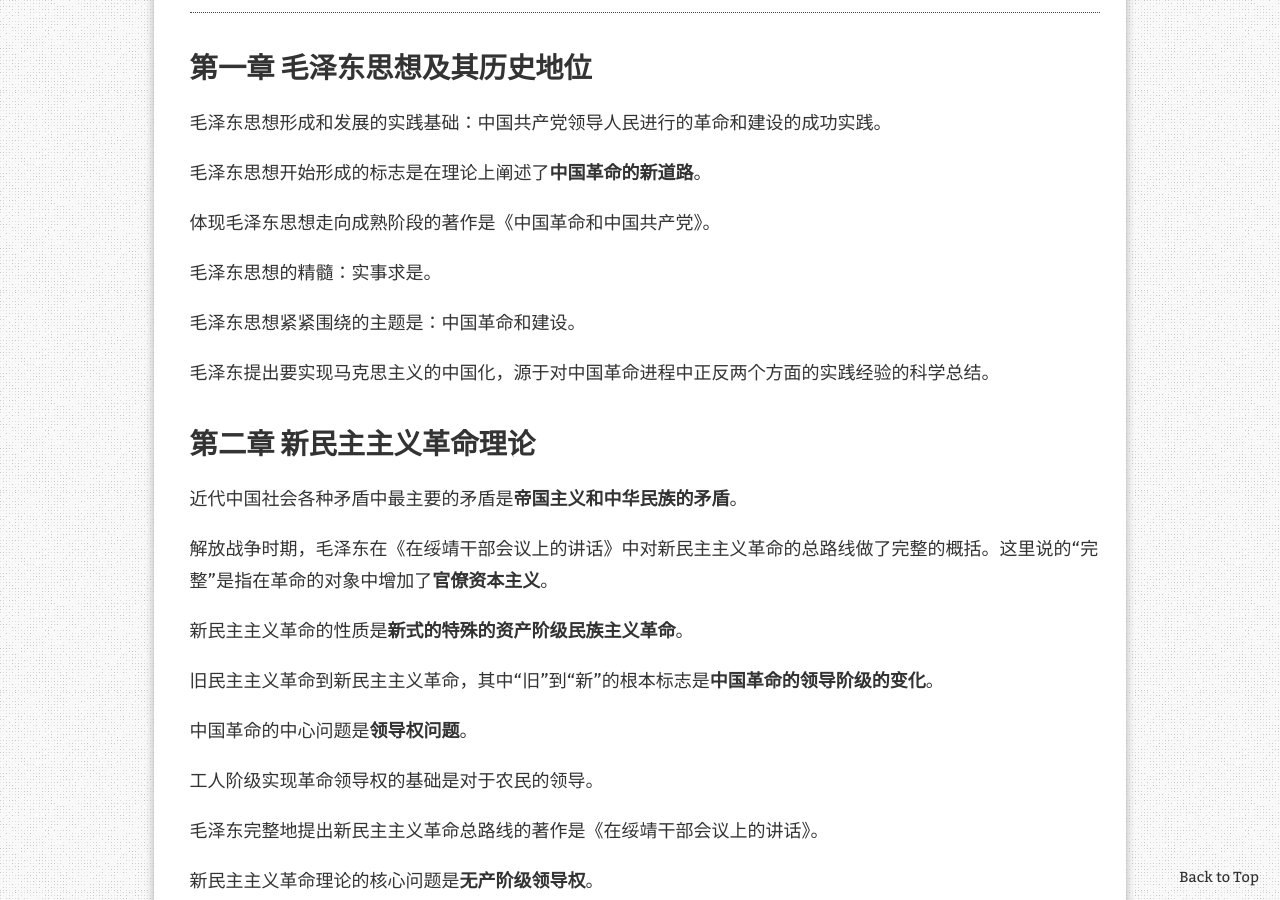
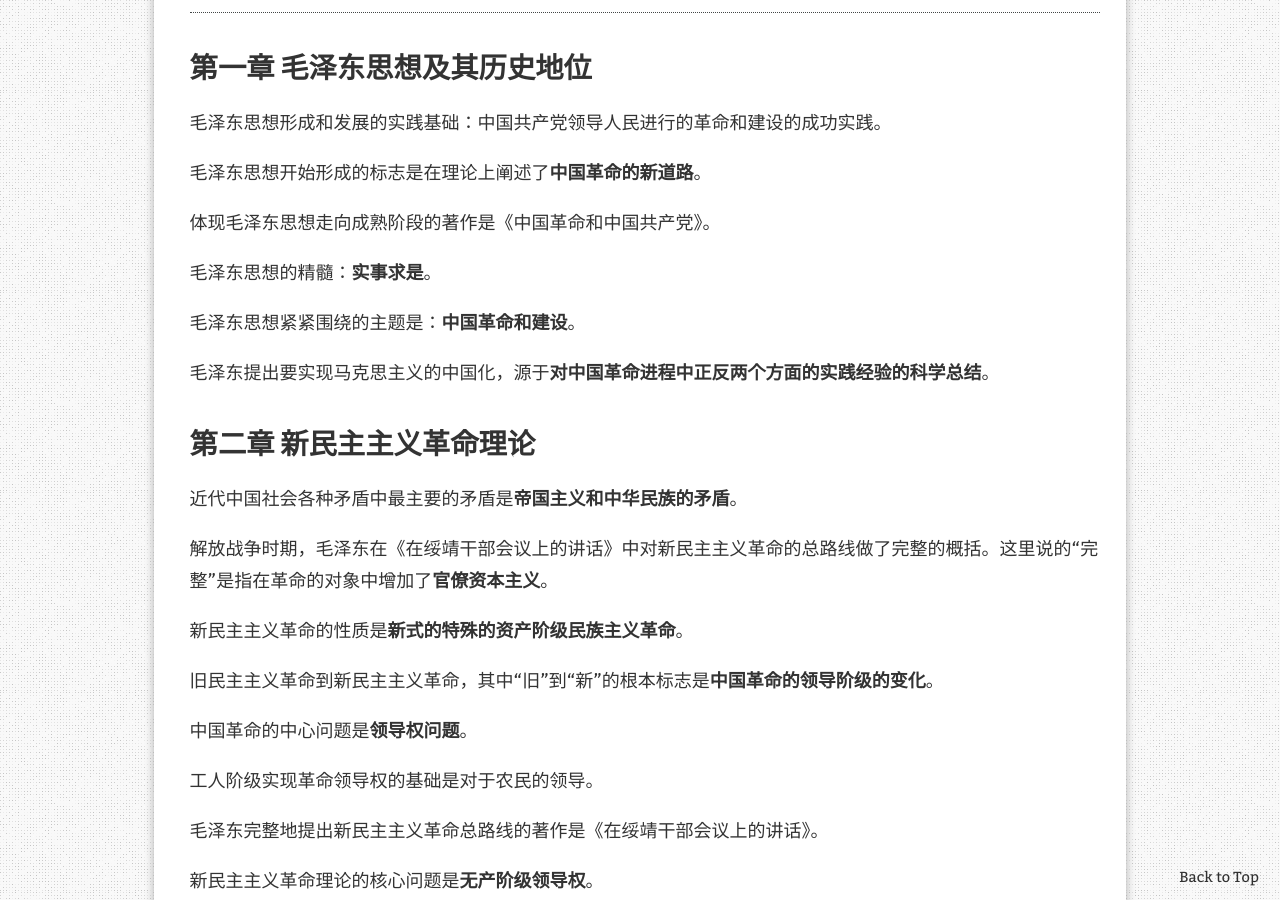
Before and after one commit to AuthurWhywait/AuthurWhywait.github.io, a Jekyll site: the page built from _posts/2020-10-20-policy_1000_4_1.md, in a window 1280 px wide and 900 px high, scrolled down 308 px. Built offline with Jekyll 4.4.1, drawn with Linux system fonts in a browser that asks for light colours; comment, search, counter and statistics services are not loaded.

Commit message:
Add files via upload

```diff
--- a/_posts/2020-10-20-policy_1000_4_1.md
+++ b/_posts/2020-10-20-policy_1000_4_1.md
@@ -3,7 +3,7 @@ layout: post
 title: "毛中特单选"
 description: "摘抄毛中特的知识点"
 categories: [Knowledge]
-tags: [Policy, 《肖秀荣政治1000题》]
+tags: [Policy,《肖秀荣政治1000题》]
 redirect_from:
   - /2020/10/20/
 ---
@@ -16,11 +16,11 @@ redirect_from:
 
 体现毛泽东思想走向成熟阶段的著作是《中国革命和中国共产党》。
 
-毛泽东思想的精髓：实事求是。
+毛泽东思想的精髓：**实事求是**。
 
-毛泽东思想紧紧围绕的主题是：中国革命和建设。
+毛泽东思想紧紧围绕的主题是：**中国革命和建设**。
 
-毛泽东提出要实现马克思主义的中国化，源于对中国革命进程中正反两个方面的实践经验的科学总结。
+毛泽东提出要实现马克思主义的中国化，源于**对中国革命进程中正反两个方面的实践经验的科学总结**。
 
 ## 第二章 新民主主义革命理论
 
```
